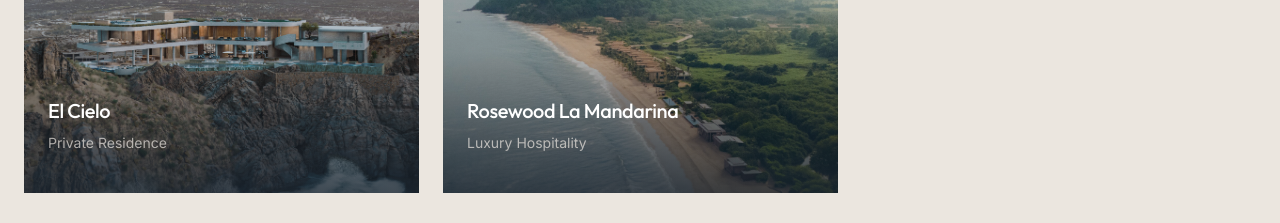
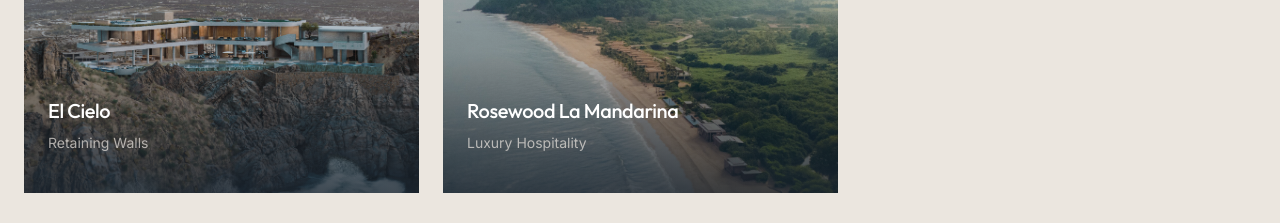
Before and after one commit to guillermomeana-coder/insolitus-development, a Next.js app: page /en in a window 1280 px wide. Shown: the part 2520-2743 px from the top of the page. Built offline with nearby package versions, Linux system fonts and the light colour scheme; no server answers.

Commit message:
fix: El Cielo is Retaining Walls, not Private Residence

```diff
--- a/src/data/projects.ts
+++ b/src/data/projects.ts
@@ -61,8 +61,8 @@ export const projects: Project[] = [
     id: 4,
     name: "El Cielo",
     slug: "el-cielo",
-    description_en: "Private Residence",
-    description_es: "Residencia Privada",
+    description_en: "Retaining Walls",
+    description_es: "Muros de Contención",
     image: "/images/projects/el-cielo.jpg",
     gallery: [
       "/images/projects/el-cielo.jpg",
```
